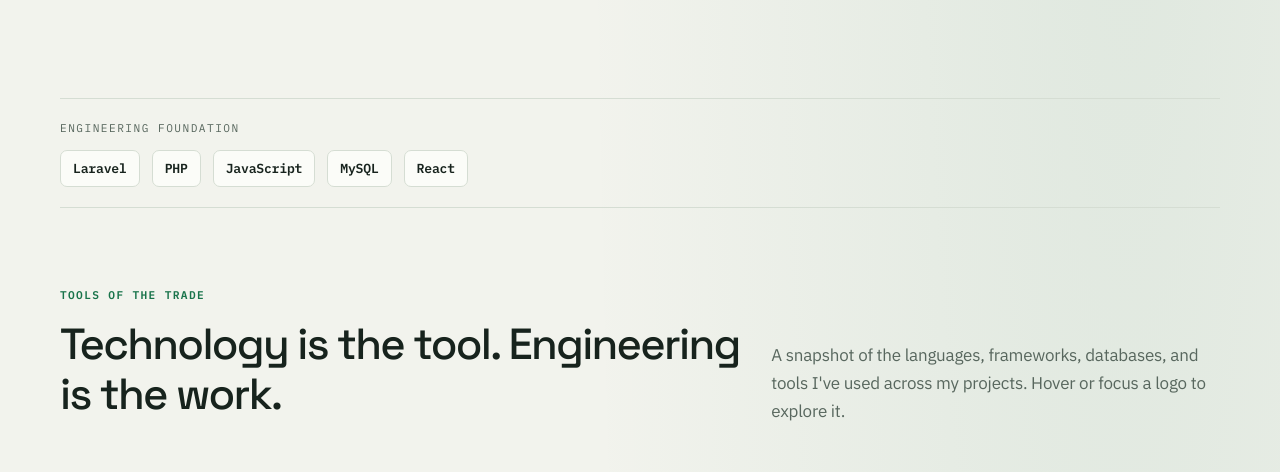
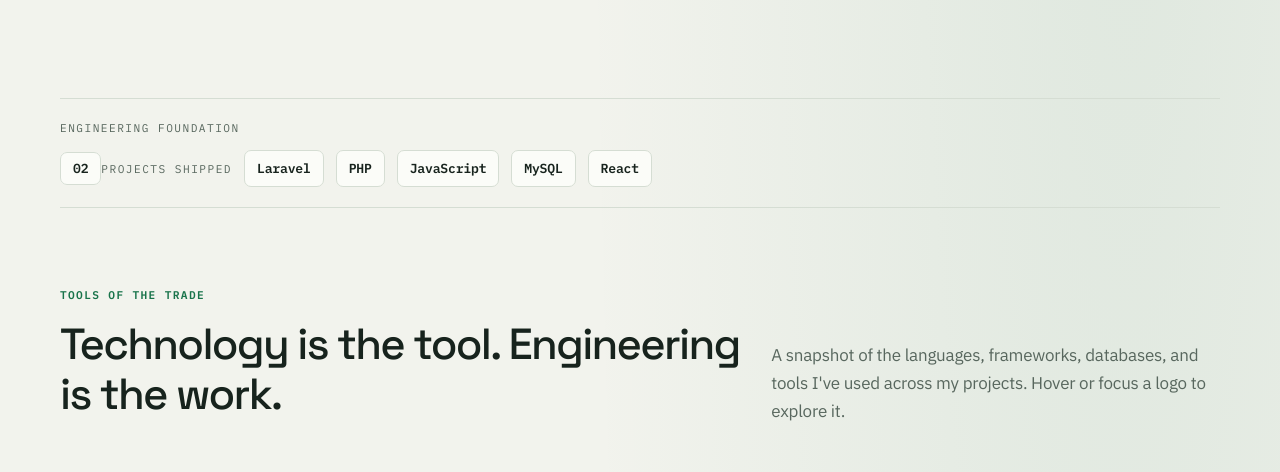
Before and after one commit to dev-kins/dev-kins, a plain HTML site: page index.html in a window 1280 px wide. Shown: the part 840-1312 px from the top of the page. Drawn offline with Linux system fonts and the light colour scheme.

Commit message:
Add shipped projects portfolio metric

```diff
--- a/index.html
+++ b/index.html
@@ -84,7 +84,7 @@
         </div>
         <figure class="hero-photo"><img src="./assets/profile-photo.jpg" alt="Kian Morgan Hill" width="240" height="300" fetchpriority="high" /><figcaption>KINO / DEV-KINS<br />Build with intent. Debug with patience.<br />Improve with evidence.</figcaption></figure>
       </section>
-      <div class="foundation"><span>Engineering foundation</span><strong>Laravel</strong><strong>PHP</strong><strong>JavaScript</strong><strong>MySQL</strong><strong>React</strong></div>
+      <div class="foundation"><span>Engineering foundation</span><div class="shipped-stat"><strong>02</strong><span>Projects shipped</span></div><strong>Laravel</strong><strong>PHP</strong><strong>JavaScript</strong><strong>MySQL</strong><strong>React</strong></div>
       <section class="section tech-section" id="technology" aria-labelledby="technology-title">
         <div class="section-intro"><div><p class="eyebrow">Tools of the trade</p><h2 id="technology-title">Technology is the tool. Engineering is the work.</h2></div><p class="muted">A snapshot of the languages, frameworks, databases, and tools I've used across my projects. Hover or focus a logo to explore it.</p></div>
         <div class="tech-grid" aria-label="Technologies used in my projects">
```
